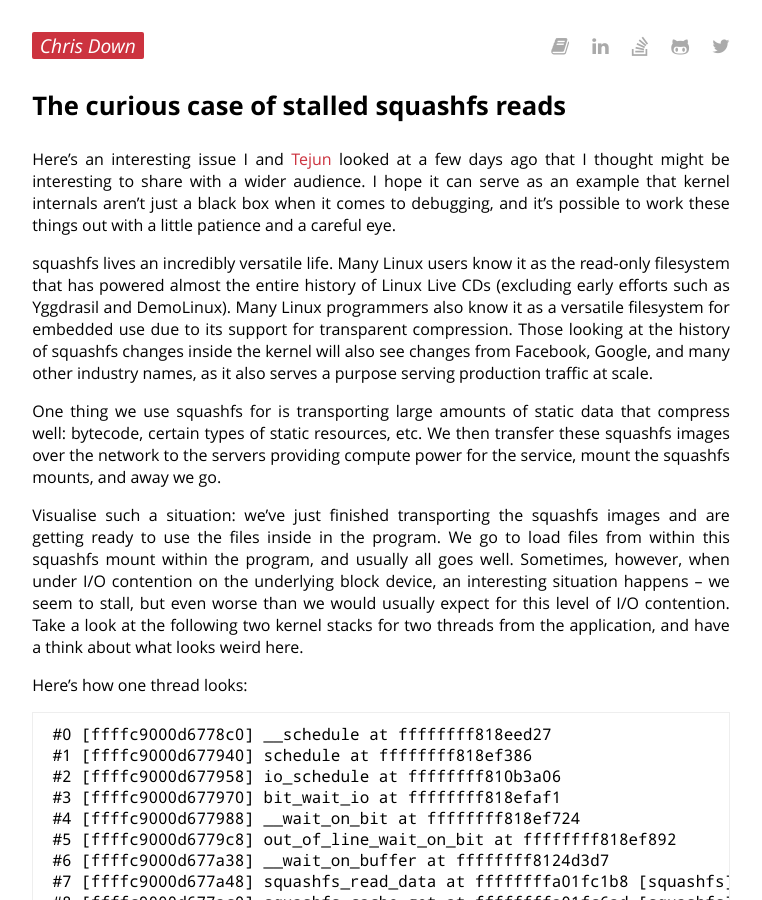
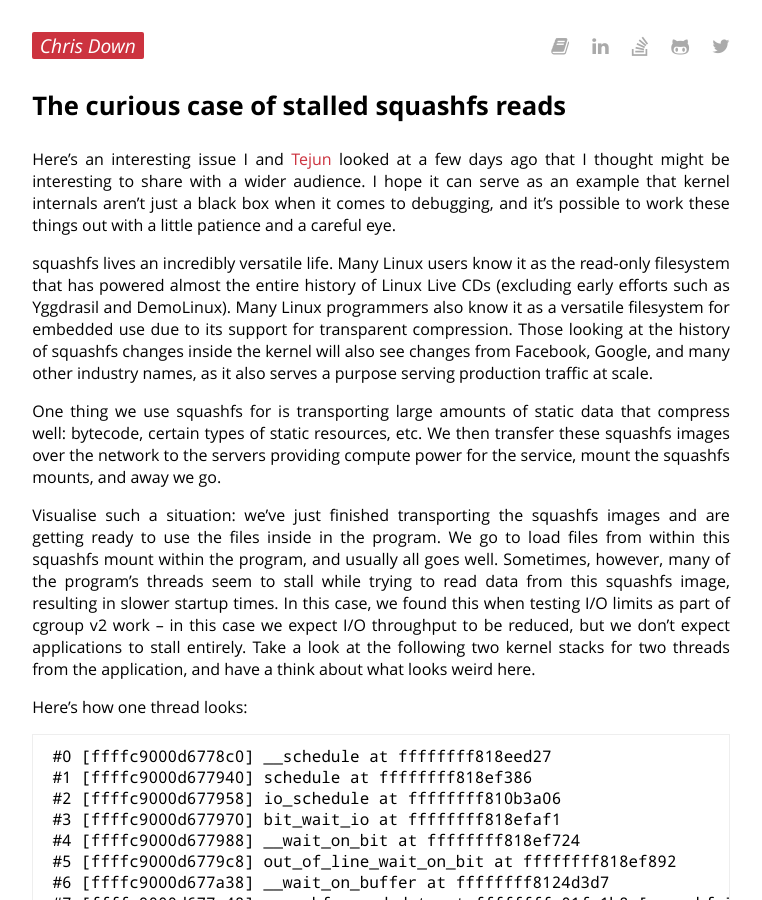
Before and after one commit to cdown/chrisdown.name, a Jekyll site: the page built from _posts/2018-04-17-kernel-adventures-the-curious-case-of-squashfs-stalls.md, in a window 1280 px wide and 900 px high. Shown: the whole window, without its empty margins (259-1021 px from the left). Built offline with Jekyll 4.4.1, drawn with Linux system fonts in a browser that asks for light colours.

Commit message:
squashfs post: Rephrase finding part

```diff
--- a/_posts/2018-04-17-kernel-adventures-the-curious-case-of-squashfs-stalls.md
+++ b/_posts/2018-04-17-kernel-adventures-the-curious-case-of-squashfs-stalls.md
@@ -26,11 +26,13 @@ compute power for the service, mount the squashfs mounts, and away we go.
 Visualise such a situation: we've just finished transporting the squashfs
 images and are getting ready to use the files inside in the program. We go to
 load files from within this squashfs mount within the program, and usually all
-goes well. Sometimes, however, when under I/O contention on the underlying
-block device, an interesting situation happens -- we seem to stall, but even
-worse than we would usually expect for this level of I/O contention. Take a
-look at the following two kernel stacks for two threads from the application,
-and have a think about what looks weird here.
+goes well. Sometimes, however, many of the program's threads seem to stall
+while trying to read data from this squashfs image, resulting in slower startup
+times. In this case, we found this when testing I/O limits as part of
+cgroup v2 work -- in this case we expect I/O throughput to be reduced, but we
+don't expect applications to stall entirely. Take a look at the following two
+kernel stacks for two threads from the application, and have a think about what
+looks weird here.
 
 Here's how one thread looks:
 
```
